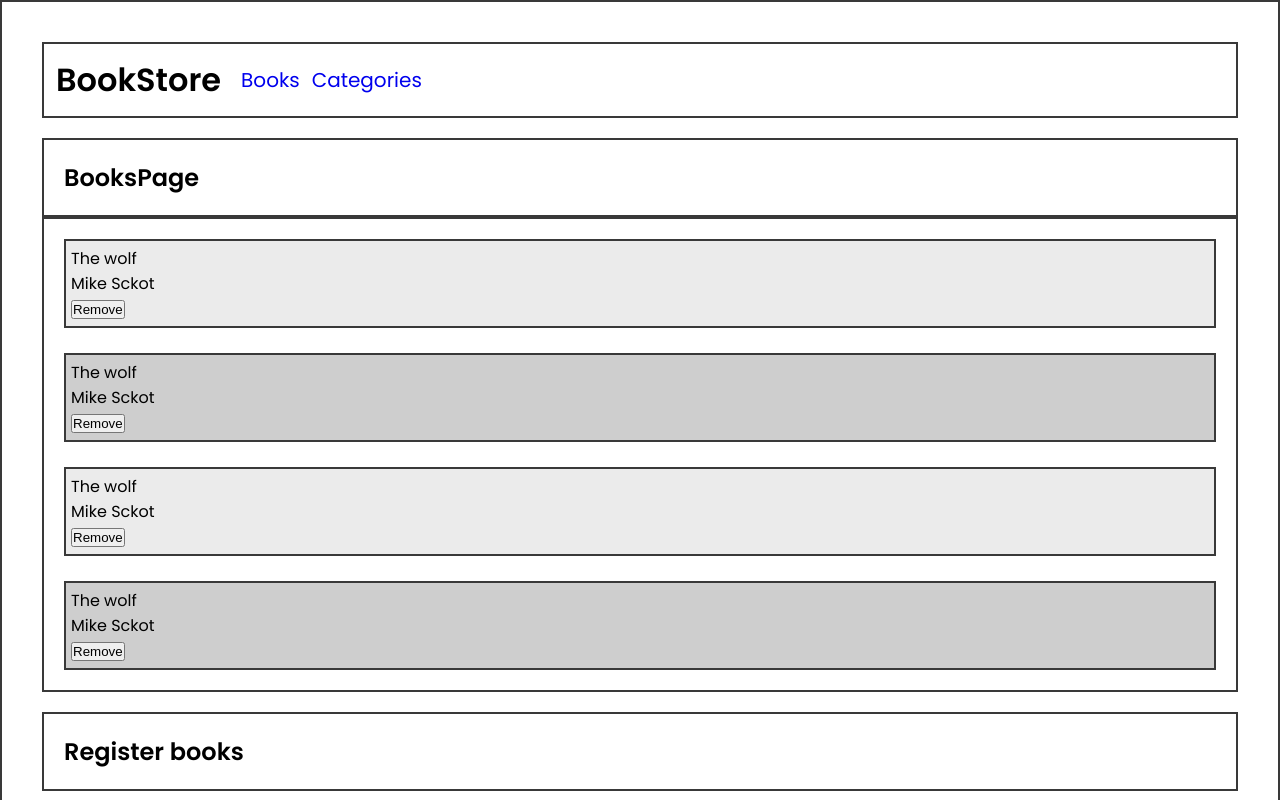
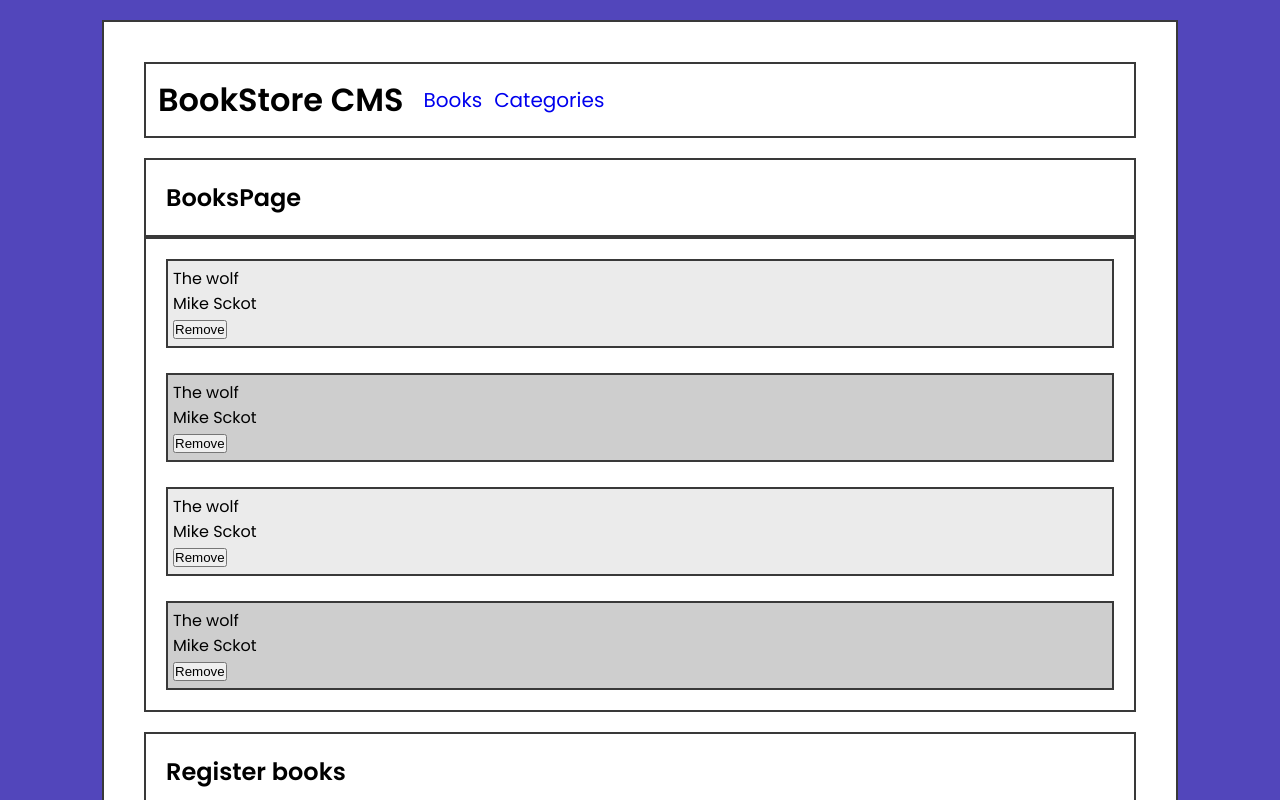
Before and after one commit to SebastianSolisFenger/React-BookStore, a React (Create React App) app: page / in a window 1280 px wide. Shown: the top 800 px of the page. Built offline with nearby package versions, Linux system fonts and the light colour scheme.

Commit message:
Add final styling touches and CMS title

```diff
--- a/src/App.css
+++ b/src/App.css
@@ -3,9 +3,22 @@
   margin: 0;
 }
 
-.main-app-container {
+.grand-app-container {
+  display: flex;
+  justify-content: center;
+  align-items: center;
+  padding: 20px;
+  background-color: rgb(82, 70, 187);
+}
+
+.main-container {
   padding: 40px;
   border: 2px solid rgb(57, 57, 57);
+  width: 80%;
+  justify-content: center;
+  align-self: center;
+  background-color: white;
+  justify-self: center;
 }
 
 .navBar {
--- a/src/App.js
+++ b/src/App.js
@@ -7,7 +7,8 @@ import BooksPage from './pages/BooksPage';
 import NoMatch from './pages/NoMatch';
 
 const App = () => (
-  <div className="main-app-container">
+  <div className="grand-app-container">
+    <div className="main-container">
       <Navbar />
       <Routes>
         <Route exact path="/" element={<BooksPage />} />
@@ -15,6 +16,7 @@ const App = () => (
         <Route path="*" element={<NoMatch />} />
       </Routes>
     </div>
+  </div>
 );
 
 export default App;
--- a/src/components/Navbar.js
+++ b/src/components/Navbar.js
@@ -4,7 +4,7 @@ import links from '../Routes';
 
 const Navbar = () => (
   <div className="navBar">
-    <h1>BookStore</h1>
+    <h1>BookStore CMS</h1>
     <nav>
       <ul className="nav-menu-links">
         {links.map((link) => (
```
Lines whose indentation alone changed are shown as unchanged.
